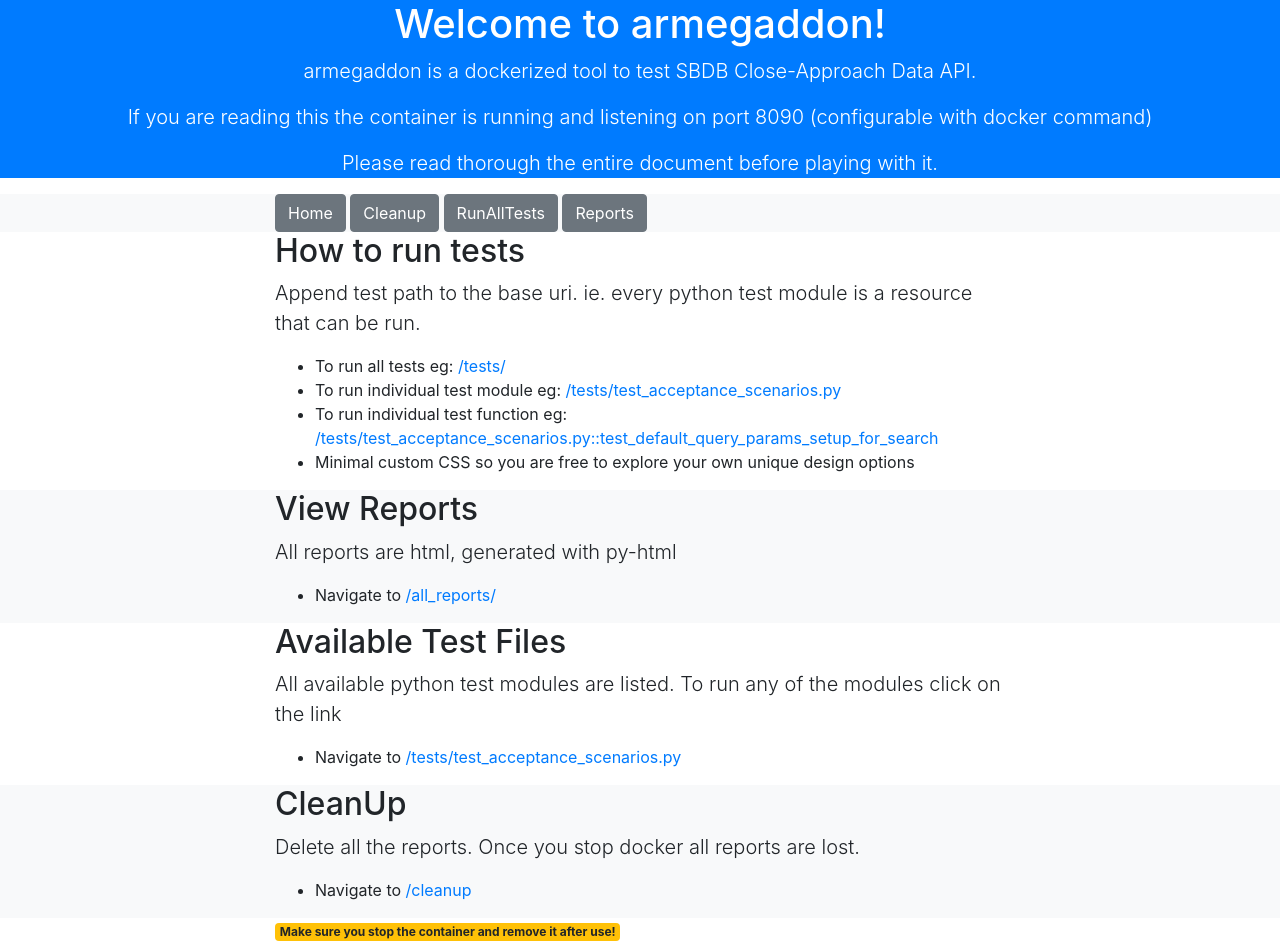
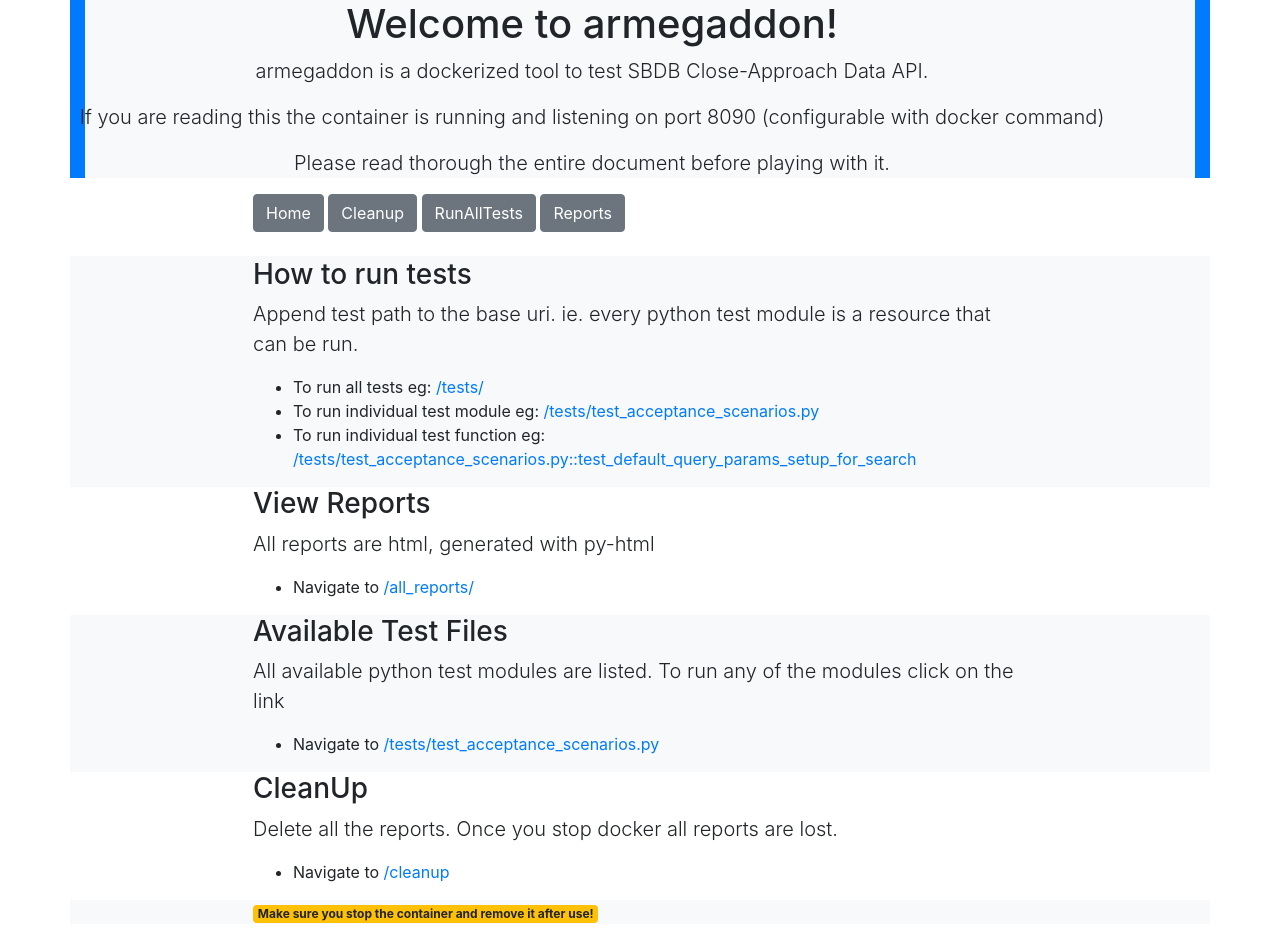
Before and after one commit to pppillai/armageddon, a Flask app: page / in a window 1280 px wide. Run offline with Flask 2, Linux system fonts and the light colour scheme; some libraries are stand-ins or nearby versions.

Commit message:
almost done

```diff
--- a/app.py
+++ b/app.py
@@ -55,7 +55,7 @@ def cleanup():
         return_code = e.returncode
         flash(f"Cleanup did not complete successfully. Return code of process: {return_code}", "alert alert-danger")
 
-    return render_template('/cleanup.html')
+    return redirect(url_for('home'))
 
 
 @app.route('/')
--- a/clients/data_classes/reponse_data_classes.py
+++ b/clients/data_classes/reponse_data_classes.py
@@ -4,6 +4,10 @@ from typing import List, Any
 
 @dataclass
 class SBDBCloseApproachResponse:
+    """
+    Data class for Response.
+    Using this we can validate response structure.
+    """
     signature: dict
     count: int
     fields: List[str]
--- a/pytest.ini
+++ b/pytest.ini
@@ -1,6 +1,6 @@
 [pytest]
 log_cli = 1
-log_cli_level = DEBUG
+log_cli_level = INFO
 log_cli_format = %(message)s
 
 log_file = pytest.log
--- a/setup.py
+++ b/setup.py
@@ -2,7 +2,7 @@ from setuptools import setup
 
 setup(
     name="armageddon",
-    version="01",
+    version="1.0.0",
     author="pradeep",
     install_requires=[
         "pytest",
--- a/templates/index.html
+++ b/templates/index.html
@@ -7,22 +7,27 @@
       <link href="{{ url_for('static', filename='css/bootstrap.min.css') }}" rel="stylesheet">
    </head>
    <body>
-<div>
-  <header class="bg-primary text-white">
-    <div class="container text-center">
+      <div class="container-md bg-primary">
+         <div class="container-md bg-light">
+            <header>
+               <div class="container text-center mx-md-n5">
                   <h1>Welcome to armegaddon!</h1>
                   <p class="lead">armegaddon is a dockerized tool to test SBDB Close-Approach Data API.</p>
-        <p class="lead">If you are reading this the container is running and listening on port 8090 (configurable with docker command)</p>
+                  <p class="lead">If you are reading this the container is running and listening on port 8090
+                     (configurable with docker command)
+                  </p>
                   <p class="lead">Please read thorough the entire document before playing with it.</p>
                </div>
             </header>
          </div>
-<div class="container" style="min-height:100%; width:80%">
+      </div>
+      <div class="container-md" style="min-height:100%; width:80%">
          {% with messages = get_flashed_messages(with_categories=true) %}
          {% if messages %}
          {% for category, message in messages %}
          <div class="alert {{category}} alert-dismissible" role="alert">
-		  <button type="button" class="close" data-dismiss="alert" aria-label="Close"><span aria-hidden="true">×</span></button>
+            <button type="button" class="close" data-dismiss="alert" aria-label="Close"><span aria-hidden="true">×</span>
+            </button>
             {{message}}
          </div>
          {% endfor %}
@@ -30,42 +35,50 @@
          {% endwith %}
       </div>
       <!-- nav -->
-    <section id="allbuttons" class="bg-light">
-      <div class="container">
-      <div class="row">
+      <section id="allbuttons">
+         <div class="container-md align-content-center">
+            <div class="row mx-md-n5 align-content-center">
                <div class="col-lg-8 mx-auto">
-          <a class="btn btn-secondary" href="{{url_for('home')}}" role="button">Home</a>
-          <a class="btn btn-secondary" href="{{url_for('cleanup')}}" role="button">Cleanup</a>
-          <a class="btn btn-secondary" href="{{url_for('all_tests')}}" role="button">RunAllTests</a>
-          <a class="btn btn-secondary" href="{{url_for('reports')}}" role="button">Reports</a>
+                 <span class="align-middle">
+                  <a class="btn btn-secondary align-content-center" href="{{url_for('home')}}" role="button">Home</a>
+                  <a class="btn btn-secondary align-content-center" href="{{url_for('cleanup')}}" role="button">Cleanup</a>
+                  <a class="btn btn-secondary align-content-center" href="{{url_for('all_tests')}}" role="button">RunAllTests</a>
+                  <a class="btn btn-secondary align-content-center" href="{{url_for('reports')}}" role="button">Reports</a>
+                   </span>
                </div>
             </div>
          </div>
-
       </section>
-    <!-- /#sidebar-wrapper -->
+      <br/>
       <section id="howtoruncontainer">
-    <div class="container">
-      <div class="row">
+         <div class="container-md bg-light">
+            <div class="row mx-md-n5">
                <div class="col-lg-8 mx-auto">
-          <h2>How to run tests</h2>
-          <p class="lead">Append test path to the base uri. ie. every python test module is a resource that can be run.</p>
+                 <h3><span class="align-middle">How to run tests</span></h3>
+                  <p class="lead">Append test path to the base uri. ie. every python test module is a resource that can be
+                     run.
+                  </p>
                   <ul>
                      <li>To run all tests eg: <a href="{{url_for('all_tests')}}">{{ url_for('all_tests') }}</a></li>
-            <li>To run individual test module eg: <a href="{{url_for('some_tests', subpath='test_acceptance_scenarios.py')}}">{{ url_for('some_tests', subpath='test_acceptance_scenarios.py') }}</a></li>
-            <li>To run individual test function eg: <a href="{{url_for('some_tests', subpath='test_acceptance_scenarios.py::test_default_query_params_setup_for_search')}}">{{ url_for('some_tests', subpath='test_acceptance_scenarios.py::test_default_query_params_setup_for_search') }}</a></li>
-            <li>Minimal custom CSS so you are free to explore your own unique design options</li>
+                     <li>To run individual test module eg: <a
+                        href="{{url_for('some_tests', subpath='test_acceptance_scenarios.py')}}">{{
+                        url_for('some_tests', subpath='test_acceptance_scenarios.py') }}</a>
+                     </li>
+                     <li>To run individual test function eg: <a
+                        href="{{url_for('some_tests', subpath='test_acceptance_scenarios.py::test_default_query_params_setup_for_search')}}">{{
+                        url_for('some_tests',
+                        subpath='test_acceptance_scenarios.py::test_default_query_params_setup_for_search') }}</a>
+                     </li>
                   </ul>
                </div>
             </div>
          </div>
       </section>
-
-  <section id="ViewReports" class="bg-light">
-    <div class="container">
-      <div class="row">
+      <section id="ViewReports">
+         <div class="container-md">
+            <div class="row mx-md-n5">
                <div class="col-lg-8 mx-auto">
-          <h2>View Reports</h2>
+                  <h3>View Reports</h3>
                   <p class="lead">All reports are html, generated with py-html</p>
                   <ul>
                      <li>Navigate to <a href="{{url_for('reports')}}">{{ url_for('reports') }}</a></li>
@@ -74,26 +87,30 @@
             </div>
          </div>
       </section>
-<section id="AvailableTestFiles" >
-    <div class="container">
-      <div class="row">
+      <section id="AvailableTestFiles">
+         <div class="container-md bg-light">
+            <div class="row mx-md-n5">
                <div class="col-lg-8 mx-auto">
-          <h2>Available Test Files</h2>
-          <p class="lead">All available python test modules are listed. To run any of the modules click on the link</p>
+                  <h3>Available Test Files</h3>
+                  <p class="lead">All available python test modules are listed. To run any of the modules click on the
+                     link
+                  </p>
                   <ul>
                      {% for testname in testlist %}
-            <li>Navigate to <a href="{{url_for('some_tests', subpath=testname)}}">{{ url_for('some_tests', subpath=testname) }}</a></li>
+                     <li>Navigate to <a href="{{url_for('some_tests', subpath=testname)}}">{{ url_for('some_tests',
+                        subpath=testname) }}</a>
+                     </li>
                      {% endfor %}
                   </ul>
                </div>
             </div>
          </div>
       </section>
-  <section id="CleanUp" class="bg-light">
-    <div class="container">
-      <div class="row">
+      <section id="CleanUp">
+         <div class="container-md">
+            <div class="row mx-md-n5">
                <div class="col-lg-8 mx-auto">
-          <h2>CleanUp</h2>
+                  <h3>CleanUp</h3>
                   <p class="lead">Delete all the reports. Once you stop docker all reports are lost.</p>
                   <ul>
                      <li>Navigate to <a href="{{url_for('cleanup')}}">{{ url_for('cleanup') }}</a></li>
@@ -102,16 +119,16 @@
             </div>
          </div>
       </section>
-
-<section id="ImpMessage" >
-  <div class="container">
-      <div class="row">
+      <section id="ImpMessage">
+         <div class="container-md bg-light">
+            <div class="row mx-md-n5">
                <div class="col-lg-8 mx-auto">
                   <span class="badge badge-warning">Make sure you stop the container and remove it after use!</span>
                </div>
             </div>
          </div>
       </section>
+
       <!-- Bootstrap core JavaScript -->
       <script src="//code.jquery.com/jquery-1.11.1.min.js"></script>
       <script type="text/javascript" src="{{ url_for('static', filename='js/bootstrap.js') }}"></script>
```
Also changed, not shown: docs/setup.md (+3 -1 lines), templates/cleanup.html (deleted, +0 -59 lines), templates/reports.html (+13 -8 lines), tests/conftest.py (+5 -0 lines), tests/test_acceptance_scenarios.py (+1 -1 lines), README.md, static/images/myface.png (deleted). Lines whose indentation alone changed are shown as unchanged.
